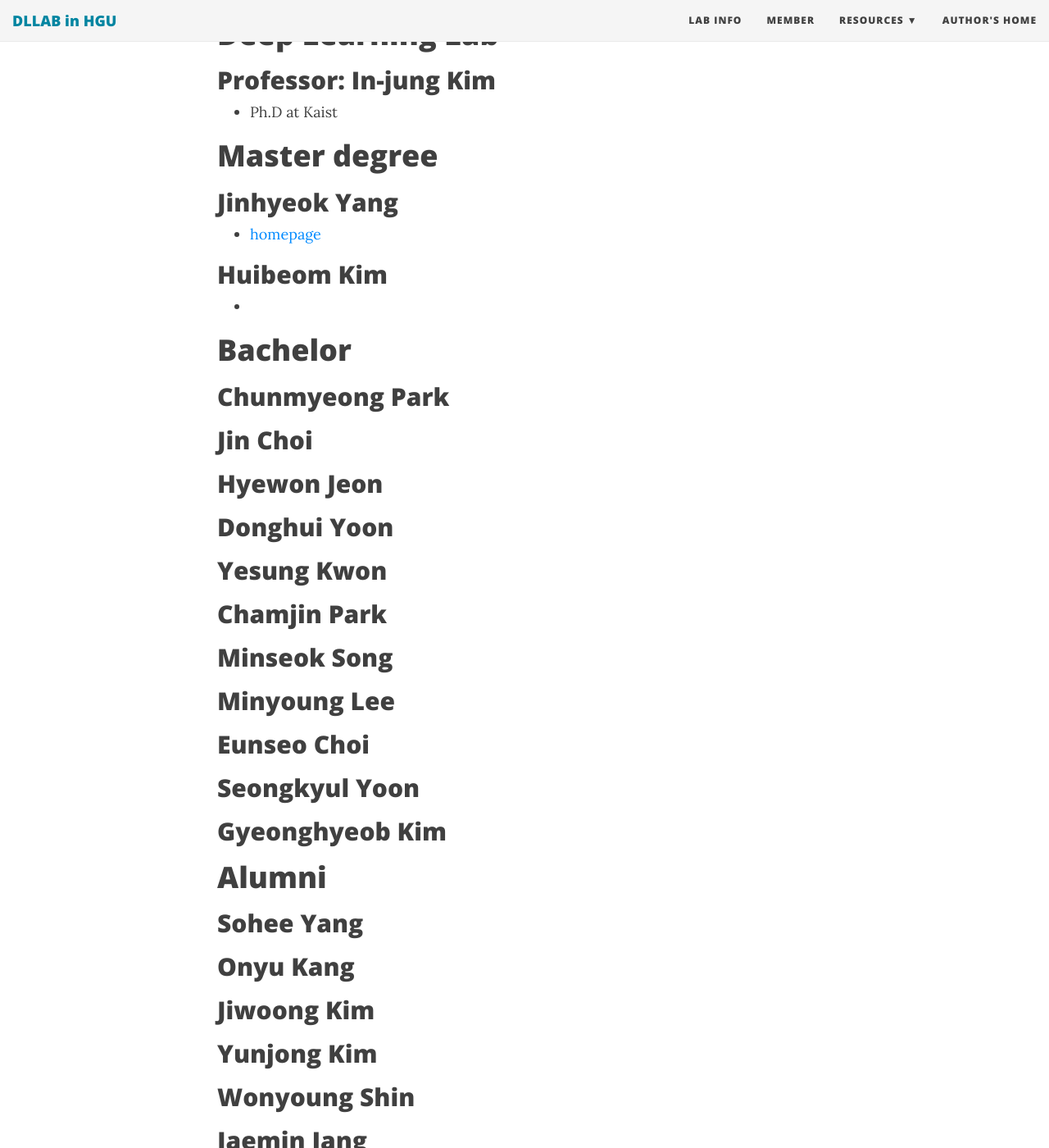
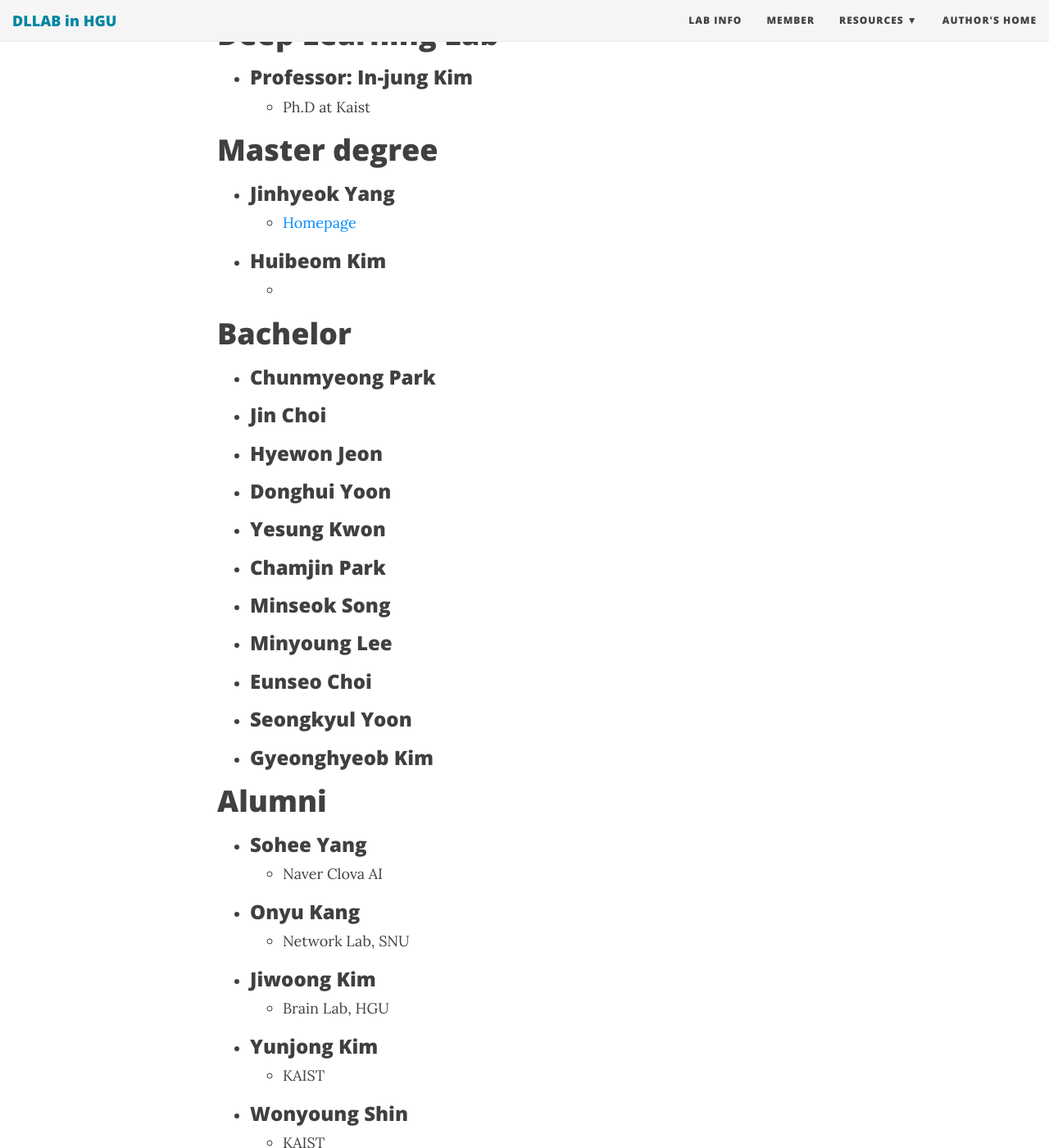
Before and after one commit to deephandong/deephandong.github.io, a Jekyll site: the page built from member.md, in a window 1280 px wide and 1400 px high, scrolled down 300 px. Shown: the whole window at 82% size. Built offline with Jekyll 4.4.1, drawn with Linux system fonts in a browser that asks for light colours; nearby versions of some CDN libraries; some of the changed text lies outside the part shown.

Commit message:
clean-up

```diff
--- a/member.md
+++ b/member.md
@@ -6,57 +6,58 @@ subtitle: Would you like to run with us?
 
 # Deep Learning Lab
 
-## Professor: In-jung Kim
-- Ph.D at Kaist
+- ### Professor: In-jung Kim
+  - Ph.D at Kaist
 
 # Master degree
 
-## Jinhyeok Yang
-- [homepage](https://yangyangii.github.io/)
+- ### Jinhyeok Yang
+  - [Homepage](https://yangyangii.github.io/)
 
-## Huibeom Kim
--
+- ### Huibeom Kim
+  -
 
 # Bachelor
 
-## Chunmyeong Park
+- ### Chunmyeong Park
 
-## Jin Choi
+- ### Jin Choi
 
-## Hyewon Jeon
+- ### Hyewon Jeon
 
-## Donghui Yoon
+- ### Donghui Yoon
 
-## Yesung Kwon
+- ### Yesung Kwon
 
-## Chamjin Park
+- ### Chamjin Park
 
-## Minseok Song
+- ### Minseok Song
 
-## Minyoung Lee
+- ### Minyoung Lee
 
-## Eunseo Choi
+- ### Eunseo Choi
 
-## Seongkyul Yoon
+- ### Seongkyul Yoon
 
-## Gyeonghyeob Kim
+- ### Gyeonghyeob Kim
 
 # Alumni
 
-## Sohee Yang
-
-## Onyu Kang
-
-## Jiwoong Kim
-
-## Yunjong Kim
-
-## Wonyoung Shin
-
-## Jaemin Jang
-
-## Euisung Kim
-
-## Kihyun Na
-
-## Minsoo Kang
+- ### Sohee Yang
+  - Naver Clova AI
+- ### Onyu Kang
+  - Network Lab, SNU
+- ### Jiwoong Kim
+  - Brain Lab, HGU
+- ### Yunjong Kim
+  - KAIST
+- ### Wonyoung Shin
+  - KAIST
+- ### Jaemin Jang
+  - HANCOM
+- ### Euisung Kim
+  - KAKAO AI
+- ### Kihyun Na
+  - ROK
+- ### Minsoo Kang
+  - ^^
```
Also changed, not shown: aboutme.md (+18 -18 lines).
